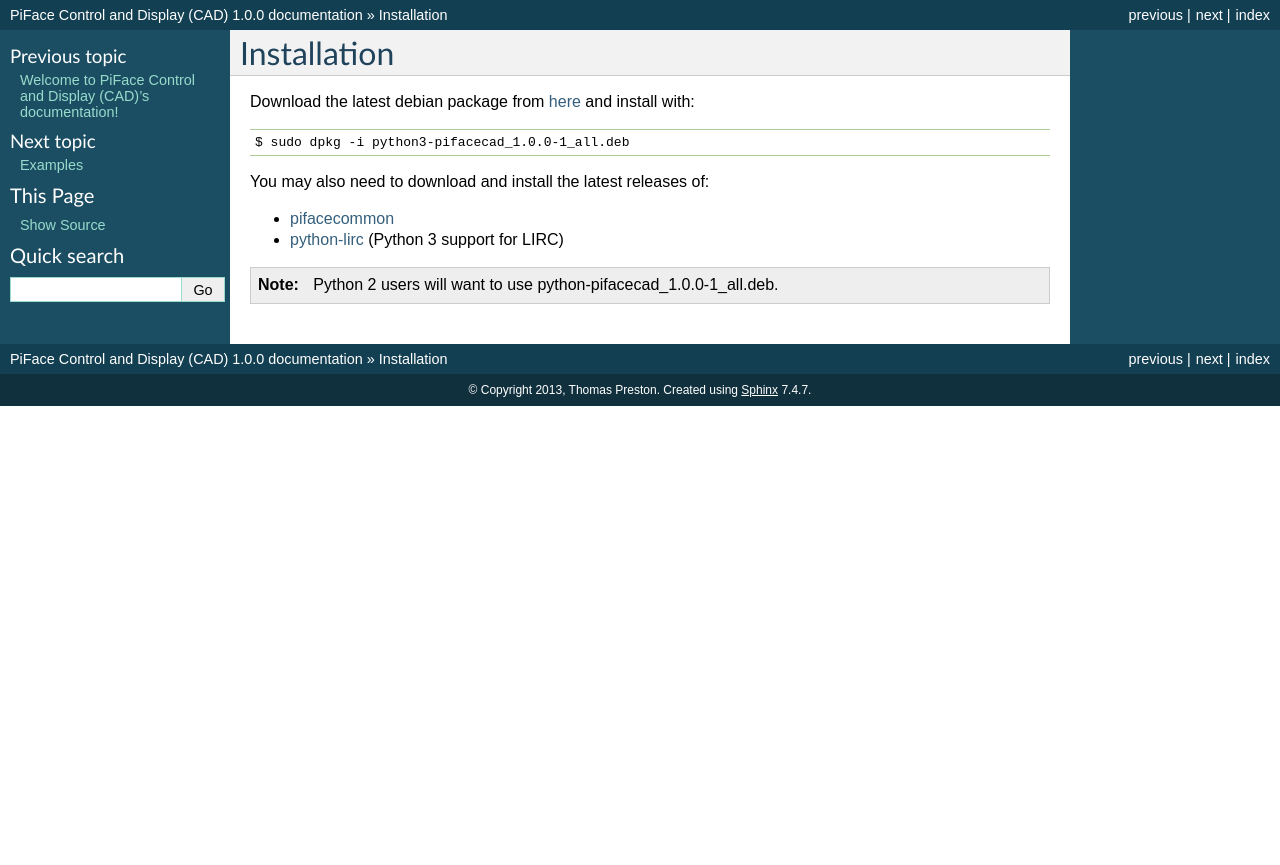
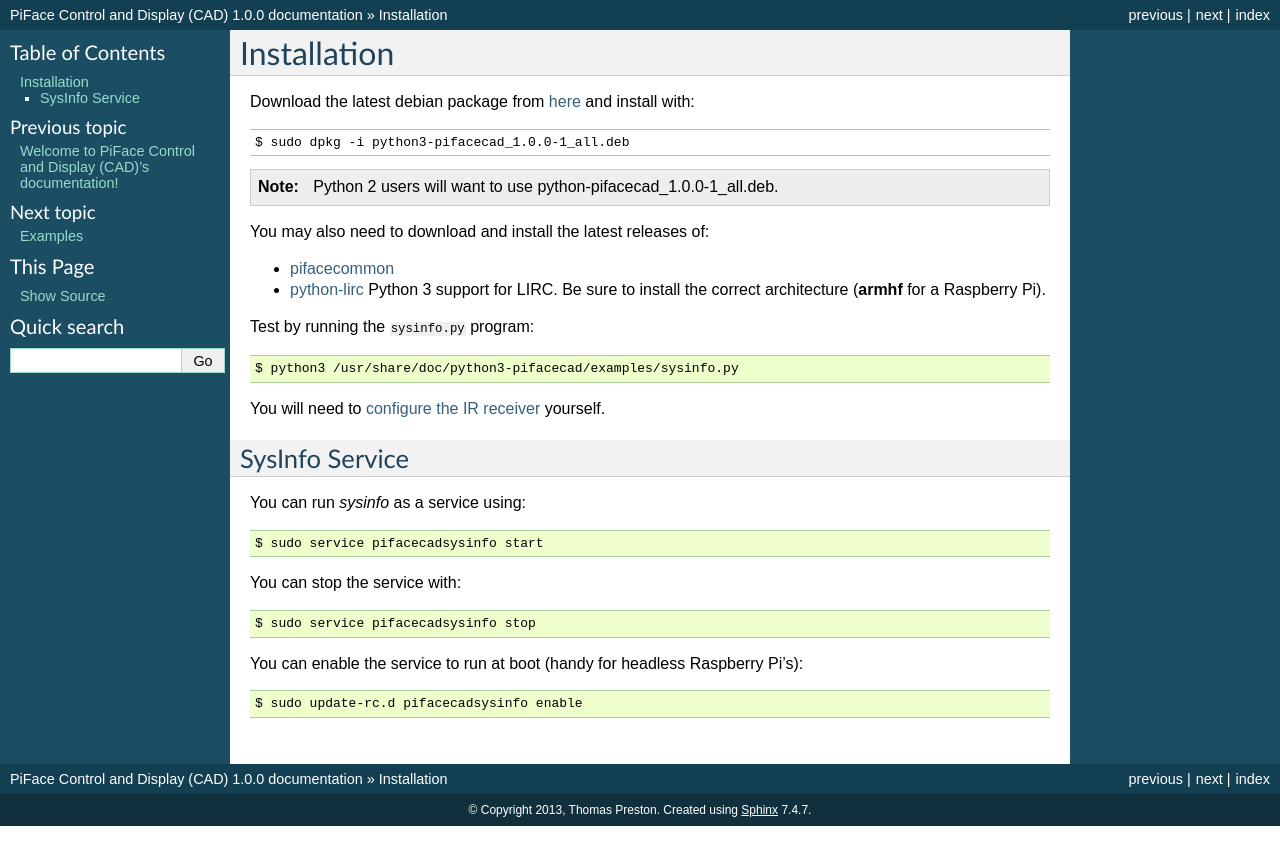
Before and after one commit to piface/pifacecad, a Sphinx documentation site: the page built from docs/installation.rst, in a window 1280 px wide. Shown: the top 865 px of the page. Built offline with Sphinx 7.4.7, drawn with Linux system fonts in a browser that asks for light colours.

Commit message:
updated docs

```diff
--- a/docs/example.rst
+++ b/docs/example.rst
@@ -1,8 +1,6 @@
 ########
 Examples
 ########
-
-.. note:: Subtitute ``python3`` for ``python`` if you want to use Python 2.
 
 Basic usage
 ===========
--- a/docs/index.rst
+++ b/docs/index.rst
@@ -33,7 +33,6 @@ Contents:
    reference
    reference_tools
 
-
 Indices and tables
 ==================
 
--- a/docs/installation.rst
+++ b/docs/installation.rst
@@ -9,11 +9,32 @@ Download the latest debian package from
 
     $ sudo dpkg -i python3-pifacecad\_\ |version|-1_all.deb
 
+.. note:: Python 2 users will want to use python-pifacecad\_\ |version|-1_all.deb.
 
 You may also need to download and install the latest releases of:
 
 - `pifacecommon <https://github.com/piface/pifacecommon/releases>`_
 - `python-lirc <https://github.com/tompreston/python-lirc/releases>`_
-  (Python 3 support for LIRC)
+  Python 3 support for LIRC. Be sure to install the correct architecture
+  (**armhf** for a Raspberry Pi).
 
-.. note:: Python 2 users will want to use python-pifacecad\_\ |version|-1_all.deb.
+Test by running the ``sysinfo.py`` program::
+
+    $ python3 /usr/share/doc/python3-pifacecad/examples/sysinfo.py
+
+You will need to `configure the IR receiver <lirc.html#setting-up-the-infrared-receiver>`_ yourself.
+
+SysInfo Service
+===============
+
+You can run `sysinfo` as a service using::
+
+    $ sudo service pifacecadsysinfo start
+
+You can stop the service with::
+
+    $ sudo service pifacecadsysinfo stop
+
+You can enable the service to run at boot (handy for headless Raspberry Pi's)::
+
+    $ sudo update-rc.d pifacecadsysinfo enable
--- a/docs/lirc.rst
+++ b/docs/lirc.rst
@@ -17,9 +17,6 @@ LIRC looks something like this:
 
 Setting up the Infrared Receiver
 ================================
-
-.. note:: This is handled by the installer. If you are installing
-   pifacecad then you can skip this section.
 
 First, install lirc::
 
```
Also changed, not shown: README.md (+6 -8 lines), 2 other files.
